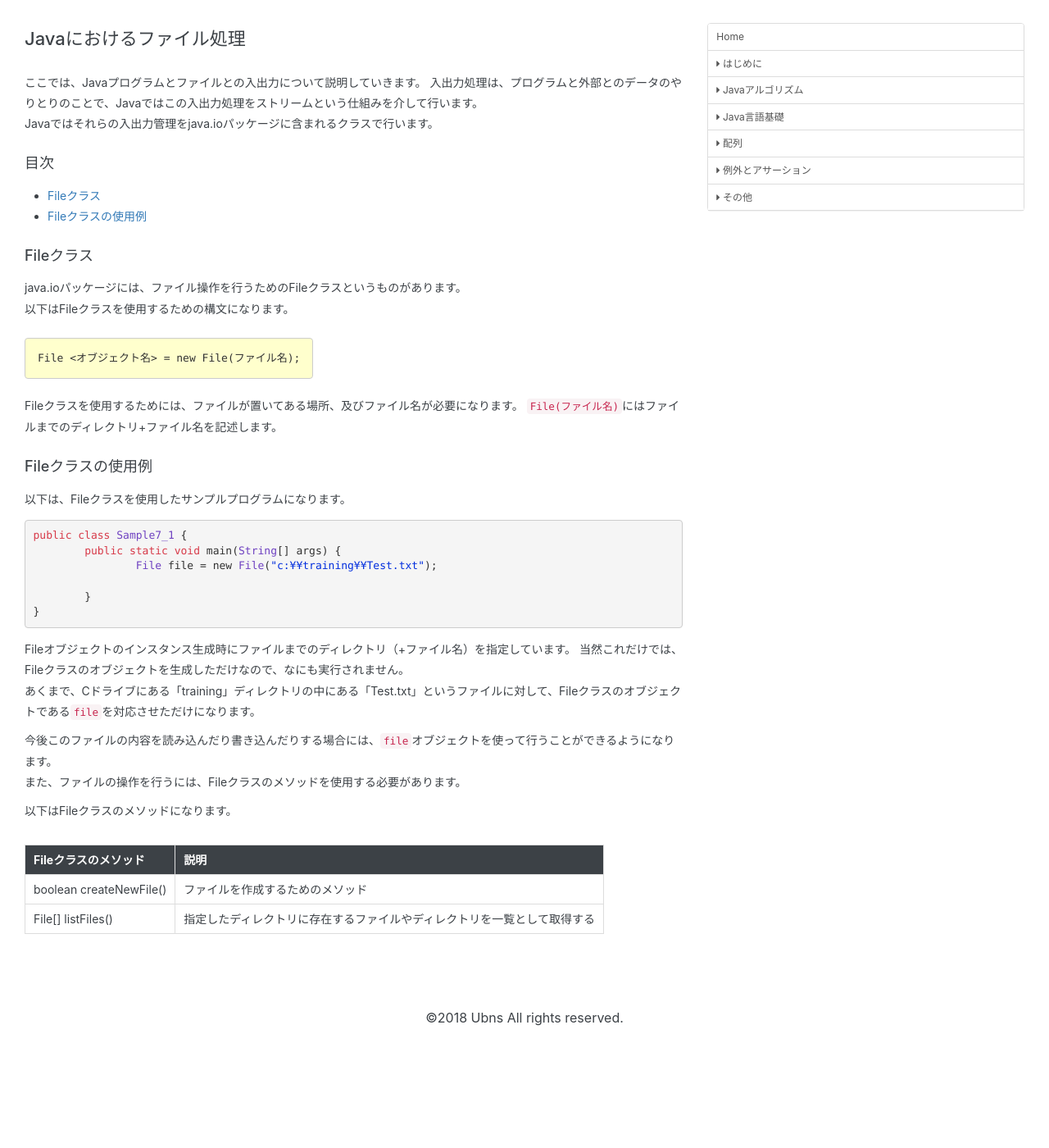
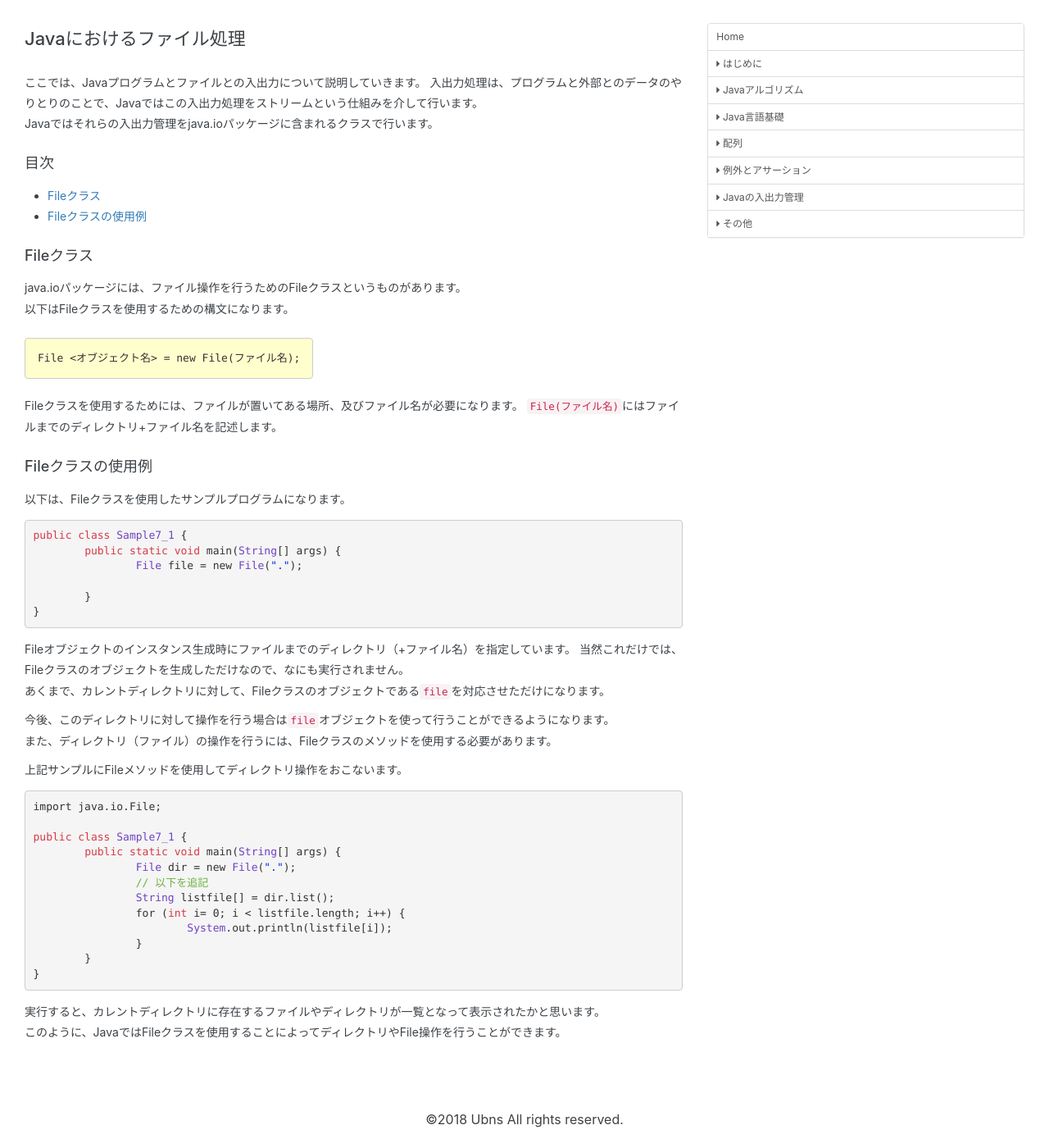
Before and after one commit to modulesjp/JavaTraining, a Jekyll site: the page built from docs/fundamentals/7.0.0.file.md, in a window 1280 px wide and 1400 px high, scrolled down 102 px. Shown: the whole window at 82% size. Built offline with Jekyll 4.4.1, drawn with Linux system fonts in a browser that asks for light colours; nearby versions of some CDN libraries; our own code applies the rules of GitHub Pages for plain Markdown files; before the commit the page ends 1378 px from its top, so only the background shows below that.

Commit message:
2018.04.06

````diff
--- a/docs/_layouts/default.html
+++ b/docs/_layouts/default.html
@@ -69,6 +69,7 @@
 				      	<a class="list-group-item" href="{{site.baseurl}}/introductions/1.0.1.about-java.html">Javaについて</a>
 				      	<a class="list-group-item" href="{{site.baseurl}}/introductions/1.0.2.java-dev-env.html">Javaの開発環境</a>
 				      	<a class="list-group-item" href="{{site.baseurl}}/fundamentals/2.0.0.first-java.html">初めてのJava</a>
+				      	<a class="list-group-item" href="{{site.baseurl}}/fundamentals/2.0.1.java-structure.html">Javaの構造</a>
 				      </div>
 				      <a href="#fundamentals" class="list-group-item" data-toggle="collapse" data-target="#fundamentals" data-parent="#menu">
 				        <span class="fa fa-caret-right"></span>
@@ -142,6 +143,14 @@
 				      	<a class="list-group-item" href="{{site.baseurl}}/fundamentals/6.0.5.throws.html">throwsキーワード</a>
 				      	<a class="list-group-item" href="{{site.baseurl}}/fundamentals/6.0.6.assertion.html">アサーション</a>
 				      </div>
+				      <a href="#io" class="list-group-item" data-toggle="collapse" data-target="#io" data-parent="#menu">
+				        <span class="fa fa-caret-right"></span>
+				        Javaの入出力管理
+				      </a>
+				      <div id="io" class="sublinks collapse">
+				      	<a class="list-group-item" href="{{site.baseurl}}/fundamentals/7.0.0.file.html">ファイル処理</a>
+				      	<a class="list-group-item" href="{{site.baseurl}}/fundamentals/7.0.1.stream.html">ストリーム</a>
+				      </div>
 				      <a href="#other" class="list-group-item" data-toggle="collapse" data-target="#other" data-parent="#menu">
 				        <span class="fa fa-caret-right"></span>
 				        その他
@@ -163,7 +172,7 @@
  (function($) {
    'use strict';
    // Collapseイベント
-   $('#introductions, #fundamentals, #structure, #arrays, #exceptions, #other').on({
+   $('#introductions, #fundamentals, #structure, #arrays, #exceptions, #io, #other').on({
      // 折り畳み開く処理
      'show.bs.collapse': function() {
        $('a[href="#' + this.id + '"] span.fa-caret-right')
@@ -178,7 +187,7 @@
      }
    });
    // ハッシュリンクキャンセル
-   $('a[href="#introductions"], a[href="#fundamentals"], a[href="#structure"], a[href="#arrays"], a[href="#exceptions"], a[href="#other"]').on('click', function(event) {
+   $('a[href="#introductions"], a[href="#fundamentals"], a[href="#structure"], a[href="#arrays"], a[href="#exceptions"], a[href="#io"], a[href="#other"]').on('click', function(event) {
      event.preventDefault();
    });
  })(jQuery);
--- a/docs/fundamentals/7.0.0.file.md
+++ b/docs/fundamentals/7.0.0.file.md
@@ -24,7 +24,7 @@
 ```java
 public class Sample7_1 {
 	public static void main(String[] args) {
-		File file = new File("c:¥¥training¥¥Test.txt");
+		File file = new File(".");
 
 	}
 }
@@ -32,14 +32,27 @@
 
 Fileオブジェクトのインスタンス生成時にファイルまでのディレクトリ（+ファイル名）を指定しています。
 当然これだけでは、Fileクラスのオブジェクトを生成しただけなので、なにも実行されません。
-あくまで、Cドライブにある「training」ディレクトリの中にある「Test.txt」というファイルに対して、Fileクラスのオブジェクトである`file`を対応させただけになります。
+あくまで、カレントディレクトリに対して、Fileクラスのオブジェクトである`file`を対応させただけになります。
 
-今後このファイルの内容を読み込んだり書き込んだりする場合には、`file`オブジェクトを使って行うことができるようになります。
-また、ファイルの操作を行うには、Fileクラスのメソッドを使用する必要があります。
+今後、このディレクトリに対して操作を行う場合は`file`オブジェクトを使って行うことができるようになります。
+また、ディレクトリ（ファイル）の操作を行うには、Fileクラスのメソッドを使用する必要があります。
 
-以下はFileクラスのメソッドになります。
+上記サンプルにFileメソッドを使用してディレクトリ操作をおこないます。
 
-|Fileクラスのメソッド|説明|
-|------------------|-----|
-|boolean createNewFile()|ファイルを作成するためのメソッド|
-|File[] listFiles()|指定したディレクトリに存在するファイルやディレクトリを一覧として取得する|
+```java
+import java.io.File;
+
+public class Sample7_1 {
+	public static void main(String[] args) {
+		File dir = new File(".");
+		// 以下を追記
+		String listfile[] = dir.list();
+		for (int i= 0; i < listfile.length; i++) {
+			System.out.println(listfile[i]);
+		}
+	}
+}
+```
+
+実行すると、カレントディレクトリに存在するファイルやディレクトリが一覧となって表示されたかと思います。
+このように、JavaではFileクラスを使用することによってディレクトリやFile操作を行うことができます。
````
Also changed, not shown: docs/fundamentals/7.0.1.stream.md (added, +4 -0 lines), 1 other file.
